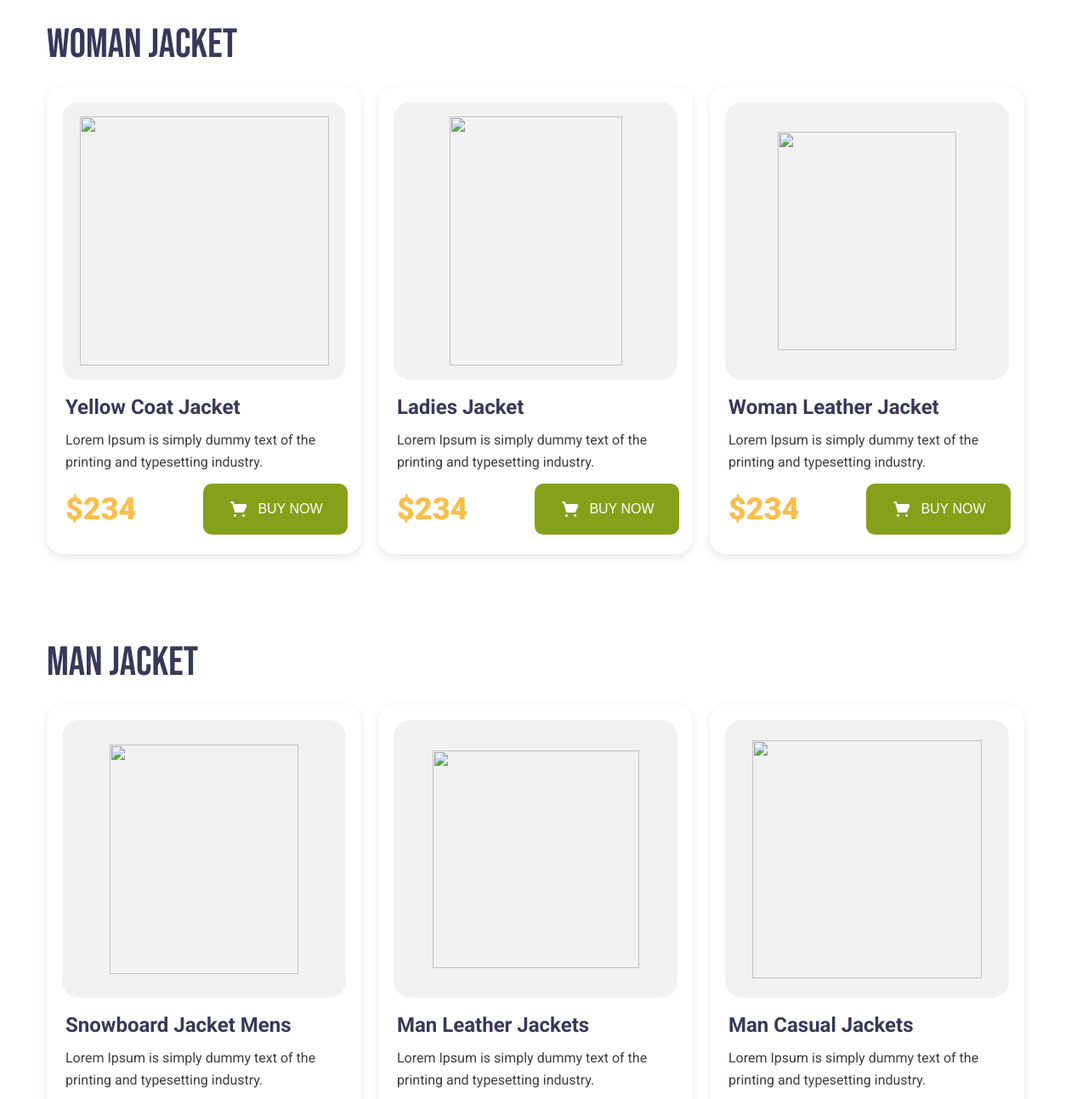
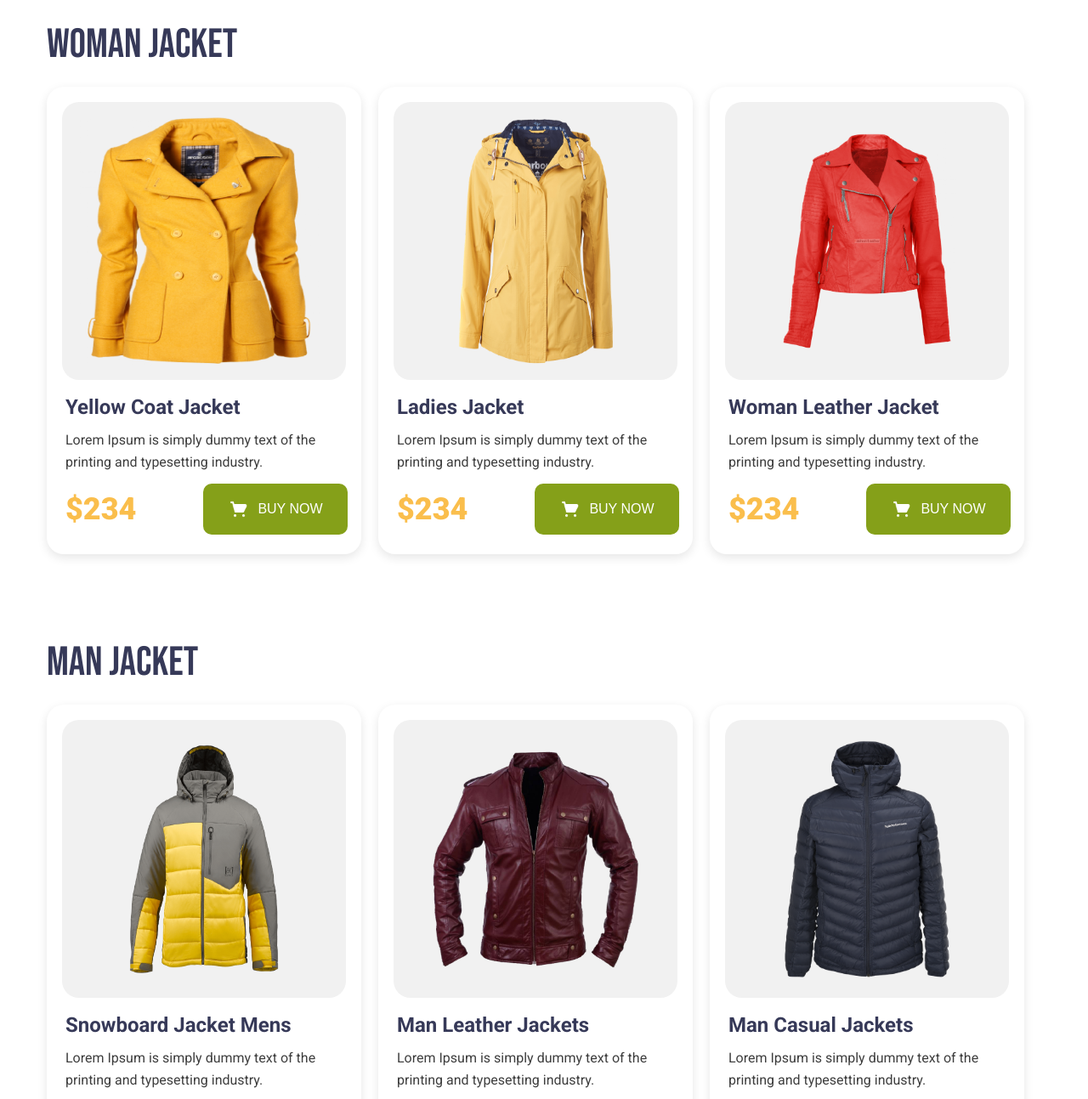
Before and after one commit to marufmahin/Tools-Assignment-Genz, a plain HTML site: page index.html in a window 1280 px wide. Shown: the part 740-2033 px from the top of the page at 85% size. Drawn offline with Linux system fonts and the light colour scheme; the site is published under a folder, as on GitHub Pages, so addresses that start at the root find nothing.

Commit message:
Error Solved

```diff
--- a/index.html
+++ b/index.html
@@ -68,7 +68,7 @@
 
                 <div class="card">
                     <div class="img-div">
-                        <img class="first-img" src="/images/jacket-1.png" alt="">
+                        <img class="first-img" src="./images/jacket-1.png" alt="">
                     </div>
                     <h4 class="jacket">Yellow Coat Jacket </h4>
 
@@ -83,7 +83,7 @@
 
                 <div class="card">
                     <div class="img-div">
-                        <img class="second-img" src="/images/jacket-2.png" alt="">
+                        <img class="second-img" src="./images/jacket-2.png" alt="">
                     </div>
                     <h4 class="jacket" >Ladies Jacket </h4>
 
@@ -99,7 +99,7 @@
 
                 <div class="card">
                     <div class="img-div">
-                        <img class="third-img" src="/images/jacket-3.png" alt="">
+                        <img class="third-img" src="./images/jacket-3.png" alt="">
                     </div>
                     <h4 class="jacket">Woman Leather Jacket </h4>
 
@@ -125,7 +125,7 @@
 
                 <div class="card">
                     <div class="img-div">
-                        <img class="fourth-img" src="/images/jacket-4.png" alt="">
+                        <img class="fourth-img" src="./images/jacket-4.png" alt="">
                     </div>
                     <h4 class="jacket">Snowboard Jacket Mens </h4>
 
@@ -140,7 +140,7 @@
 
                 <div class="card">
                     <div class="img-div">
-                        <img class="fifth-img" src="/images/jacket-5.png" alt="">
+                        <img class="fifth-img" src="./images/jacket-5.png" alt="">
                     </div>
                     <h4 class="jacket" >Man Leather Jackets </h4>
 
@@ -156,7 +156,7 @@
 
                 <div class="card">
                     <div class="img-div">
-                        <img class="sixth-img" src="/images/jacket-6.png" alt="">
+                        <img class="sixth-img" src="./images/jacket-6.png" alt="">
                     </div>
                     <h4 class="jacket">Man Casual Jackets</h4>
 
```
Also changed, not shown: styles/style.css (line endings or trailing spaces).
